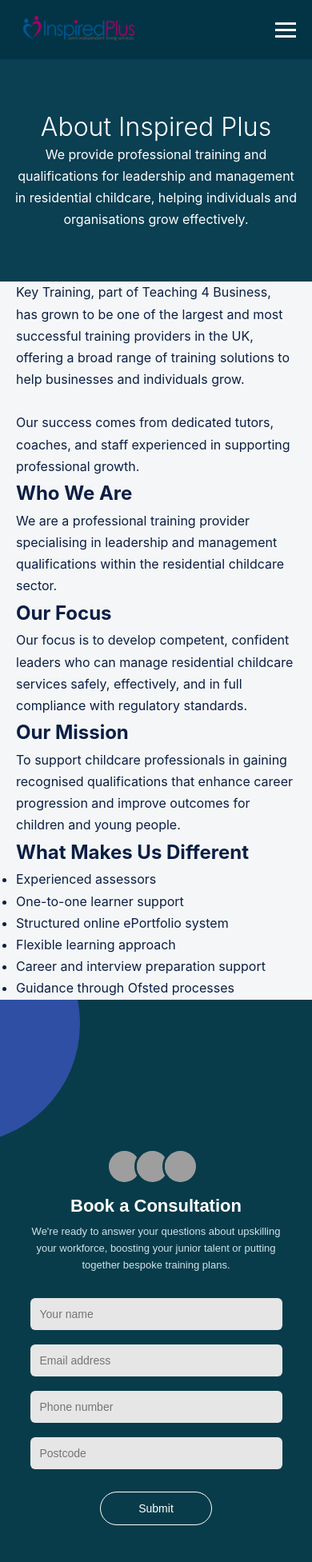
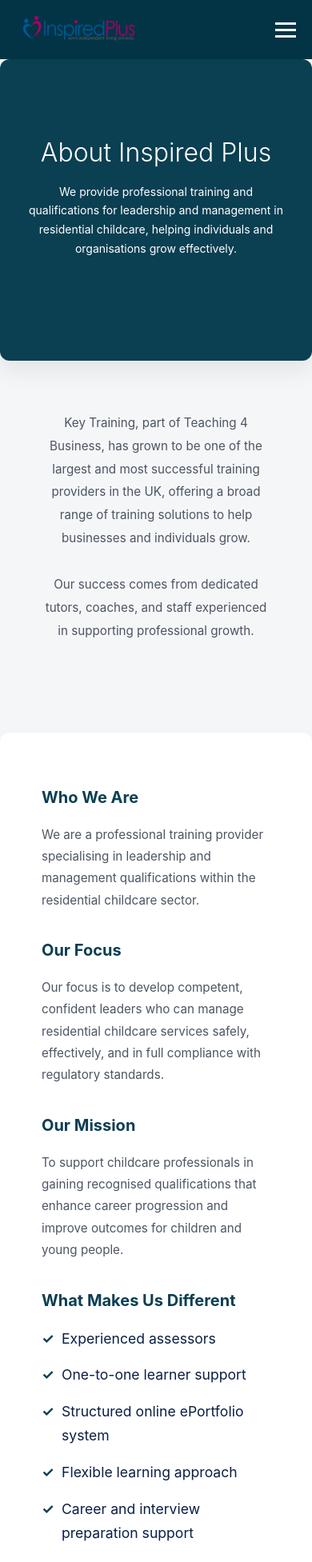
Before and after one commit to HudsonWayne/Inspired-Plus, a React (Vite) app in the folder inspired_plus/: page /about in a window 390 px wide. Shown: the top 1953 px of the page at 80% size. Built offline with nearby package versions, Linux system fonts and the light colour scheme; grey boxes are pictures that could not be loaded.

Commit message:
initial commit

```diff
--- a/inspired_plus/src/components/About-Us/About.css
+++ b/inspired_plus/src/components/About-Us/About.css
@@ -1,9 +1,9 @@
 /* GLOBAL PAGE */
-.courses-page {
+.about-page {
   font-family: 'Inter', sans-serif;
   background: #f5f6f7;
   color: #0b1f44;
-  line-height: 1.7;
+  line-height: 1.8;
   padding-bottom: 4rem;
 }
 
@@ -15,125 +15,240 @@
   padding: 0 20px;
 }
 
-/* HERO / HEADER */
-.courses-header {
+/* HERO SECTION */
+.hero-section {
+  display: flex;
+  justify-content: center;
+  align-items: center;
   background: #0b3f52;
-  padding: 6rem 0 4rem 0;
   color: white;
+  padding: 6rem 2rem;
   border-radius: 12px;
   box-shadow: 0 12px 30px rgba(0,0,0,0.08);
+}
+
+.hero-container {
+  display: flex;
+  justify-content: space-between;
+  align-items: center;
+  flex-wrap: wrap;
+  max-width: 1200px;
+  width: 100%;
+}
+
+.hero-left {
+  flex: 1;
+  min-width: 280px;
+  margin-bottom: 2rem;
+}
+
+.hero-title {
+  font-size: 50px;
+  font-weight: 700;
+  margin-bottom: 1rem;
+  line-height: 1.2;
+}
+
+.hero-subtitle {
+  font-size: 20px;
+  max-width: 500px;
+  line-height: 1.7;
+}
+
+/* HERO RIGHT */
+.hero-right {
+  flex: 1;
+  min-width: 280px;
   text-align: center;
 }
 
-.courses-title {
-  font-size: 42px;
-  font-weight: 700;
+.hero-graphic {
+  max-width: 100%;
+  height: auto;
+}
+
+/* CENTRAL PARAGRAPH */
+.central-paragraph {
+  text-align: center;
+  padding: 4rem 2rem;
+}
+
+.central-paragraph p {
+  max-width: 900px;
+  margin: auto;
+  font-size: 1.2rem;
+  color: #4b5563;
+  line-height: 1.9;
+}
+
+/* WHO WE ARE */
+.who-we-are {
+  padding: 4rem 2rem;
+  background: #ffffff;
+  border-radius: 12px;
+  margin: 3rem 0;
+  box-shadow: 0 10px 25px rgba(0,0,0,0.05);
+}
+
+.who-we-are h2 {
+  font-size: 30px;
+  color: #0b3f52;
   margin-bottom: 1rem;
 }
 
-.courses-subtitle {
-  font-size: 1.25rem;
-  font-weight: 400;
-  max-width: 800px;
-  margin: auto;
-  line-height: 1.6;
-  color: #e0f0f6;
+.who-we-are p {
+  font-size: 1.15rem;
+  color: #4b5563;
+  margin-bottom: 2rem;
+  line-height: 1.8;
 }
 
-/* INTRODUCTION */
-.courses-intro {
-  padding: 3rem 0;
+.difference-list {
+  list-style: none;
+  padding-left: 0;
 }
 
-.courses-intro p {
-  font-size: 1.15rem;
-  color: #4b5563;
-  margin-bottom: 1.75rem;
-  max-width: 900px;
+.difference-list li {
+  font-size: 1.1rem;
+  margin-bottom: 1rem;
+  position: relative;
+  padding-left: 25px;
 }
 
-/* CTA BUTTON */
-.courses-cta {
-  text-align: center;
-  margin-top: 3rem;
+.difference-list li::before {
+  content: '✓';
+  position: absolute;
+  left: 0;
+  color: #0b3f52;
+  font-weight: bold;
 }
 
-.cta-button {
-  display: inline-block;
-  padding: 14px 36px;
-  border-radius: 25px;
-  background: #0b3f52;
-  color: #fff;
-  font-size: 1rem;
-  font-weight: 600;
-  text-decoration: none;
-  transition: all 0.3s ease;
-  box-shadow: 0 6px 20px rgba(0,0,0,0.1);
+/* CONSULTATION FORM */
+.consultation-container {
+  min-height: 100vh;
+  background: #083c4a;
+  display: flex;
+  justify-content: center;
+  align-items: center;
+  position: relative;
+  overflow: hidden;
+  font-family: Arial, sans-serif;
 }
 
-.cta-button:hover {
-  background: #092f3c;
-  transform: translateY(-2px);
-  box-shadow: 0 10px 25px rgba(0,0,0,0.15);
+.circle {
+  position: absolute;
+  border-radius: 50%;
+  background: #2e4fa3;
+  z-index: 1;
+}
+
+.circle1 { width: 450px; height: 450px; right: -120px; top: -80px; }
+.circle2 { width: 250px; height: 250px; right: 80px; top: 220px; }
+.circle3 { width: 120px; height: 120px; right: 40px; bottom: 120px; }
+
+.consultation-card {
+  text-align: center;
+  max-width: 520px;
+  width: 90%;
+  z-index: 2;
+  position: relative;
+  color: white;
+  padding: 2rem;
+}
+
+.avatar-group {
+  display: flex;
+  justify-content: center;
+  margin-bottom: 20px;
+}
+
+.avatar-group img {
+  width: 55px;
+  height: 55px;
+  border-radius: 50%;
+  border: 3px solid #083c4a;
+  margin-left: -10px;
+}
+
+.consultation-card h1 {
+  font-size: 34px;
+  margin-bottom: 15px;
+}
+
+.subtitle {
+  font-size: 15px;
+  line-height: 1.7;
+  margin-bottom: 30px;
+  color: #cde3ea;
+}
+
+.consultation-form {
+  display: flex;
+  flex-direction: column;
+  gap: 18px;
+}
+
+.consultation-form input {
+  padding: 15px;
+  border-radius: 6px;
+  border: none;
+  background: #e6e6e6;
+  font-size: 15px;
+}
+
+.consultation-form input:focus {
+  outline: none;
+}
+
+.consultation-form button {
+  margin-top: 10px;
+  padding: 12px 35px;
+  border-radius: 25px;
+  border: 1px solid white;
+  background: transparent;
+  color: white;
+  cursor: pointer;
+  font-size: 16px;
+  transition: 0.3s;
+  width: 170px;
+  align-self: center;
+}
+
+.consultation-form button:hover {
+  background: white;
+  color: #083c4a;
 }
 
 /* RESPONSIVE */
 @media (max-width: 1024px) {
-  .courses-title {
-    font-size: 36px;
-  }
-
-  .courses-subtitle {
-    font-size: 1.15rem;
-  }
-
-  .courses-intro p {
-    font-size: 1.1rem;
-  }
+  .hero-title { font-size: 42px; }
+  .hero-subtitle { font-size: 18px; }
+  .who-we-are h2 { font-size: 28px; }
+  .circle1 { width: 380px; height: 380px; right: -100px; top: -60px; }
+  .circle2 { width: 200px; height: 200px; right: 60px; }
 }
 
 @media (max-width: 768px) {
-  .courses-header {
-    padding: 4rem 1rem 3rem 1rem;
-  }
-
-  .courses-title {
-    font-size: 28px;
-  }
-
-  .courses-subtitle {
-    font-size: 1rem;
-  }
-
-  .courses-intro {
-    padding: 2rem 1rem;
-  }
-
-  .courses-intro p {
-    font-size: 1rem;
-  }
-
-  .cta-button {
-    padding: 12px 28px;
-    font-size: 0.95rem;
-  }
+  .hero-title { font-size: 34px; }
+  .hero-subtitle { font-size: 16px; }
+  .central-paragraph p { font-size: 1.05rem; }
+  .who-we-are h2 { font-size: 24px; }
+  .who-we-are p { font-size: 1rem; }
+  .consultation-card h1 { font-size: 28px; }
+  .subtitle { font-size: 14px; }
+  .consultation-form input { padding: 12px; }
+  .circle1 { width: 300px; height: 300px; right: -120px; top: -120px; }
+  .circle2 { width: 160px; height: 160px; right: 40px; top: 260px; }
+  .circle3 { width: 90px; height: 90px; right: 20px; bottom: 100px; }
 }
 
 @media (max-width: 480px) {
-  .courses-title {
-    font-size: 24px;
-  }
-
-  .courses-subtitle {
-    font-size: 0.95rem;
-  }
-
-  .courses-intro p {
-    font-size: 0.95rem;
-  }
-
-  .cta-button {
-    padding: 10px 24px;
-    font-size: 0.9rem;
-  }
+  .hero-title { font-size: 28px; }
+  .hero-subtitle { font-size: 14px; }
+  .central-paragraph p { font-size: 0.95rem; }
+  .who-we-are h2 { font-size: 20px; }
+  .who-we-are p { font-size: 0.95rem; }
+  .consultation-card h1 { font-size: 24px; }
+  .avatar-group img { width: 45px; height: 45px; }
+  .consultation-form button { width: 150px; font-size: 14px; }
 }
```
